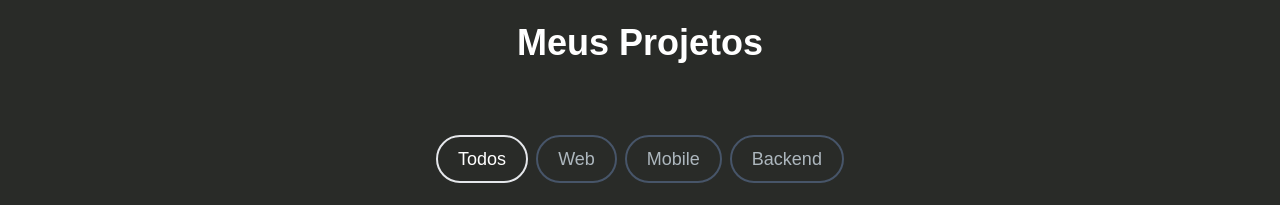
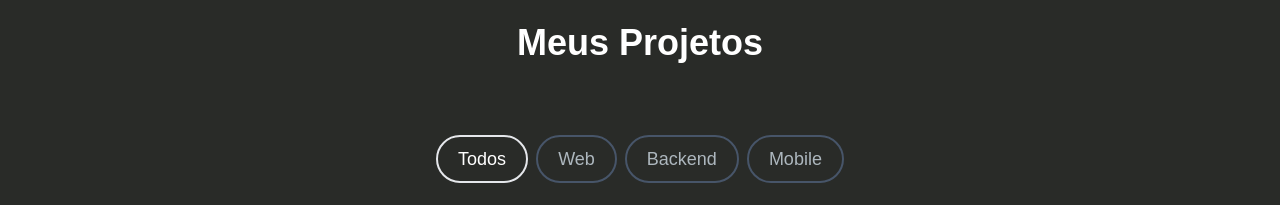
Before and after one commit to PedroHSiqueira/Next_Portifolio, a Next.js app: page / in a window 1280 px wide. Shown: the part 1160-1365 px from the top of the page. Built offline with nearby package versions, Linux system fonts and the light colour scheme.

Commit message:
Add Dashboard With Api project to portifolio

```diff
--- a/src/components/ProjectsSection.tsx
+++ b/src/components/ProjectsSection.tsx
@@ -99,13 +99,14 @@ const SecaoProjetos = () => {
         />
         <ProjectTag
           onClick={handleTagChange}
+          nome="Backend"
+          selecionado={tag === "Backend"}
+        />
+
+        <ProjectTag
+          onClick={handleTagChange}
           nome="Mobile"
           selecionado={tag === "Mobile"}
-        />
-        <ProjectTag
-          onClick={handleTagChange}
-          nome="Backend"
-          selecionado={tag === "Backend"}
         />
       </div>
       <ul ref={ref} className="grid md:grid-cols-2 lg:grid-cols-3 gap-8 md:gap-12">
```
